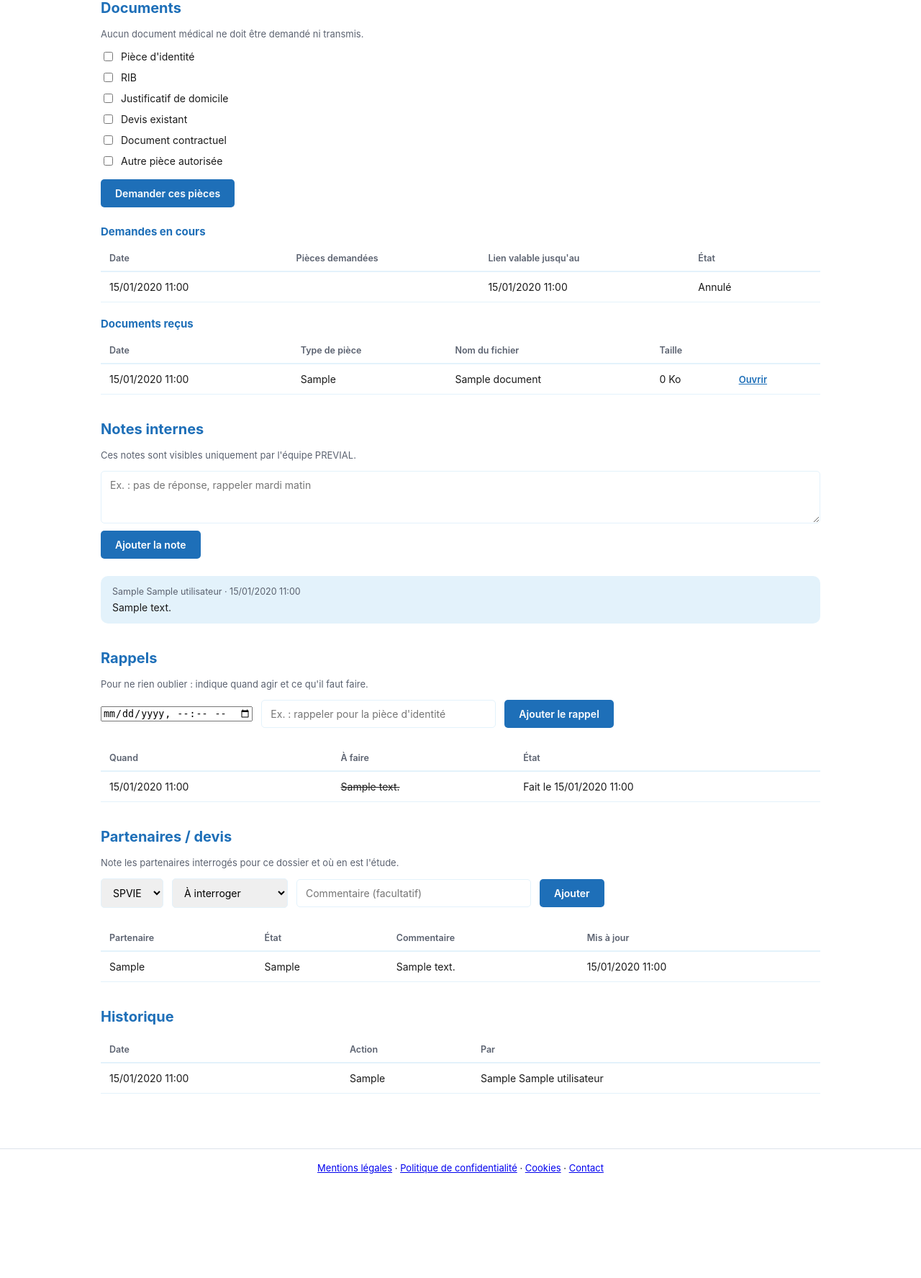
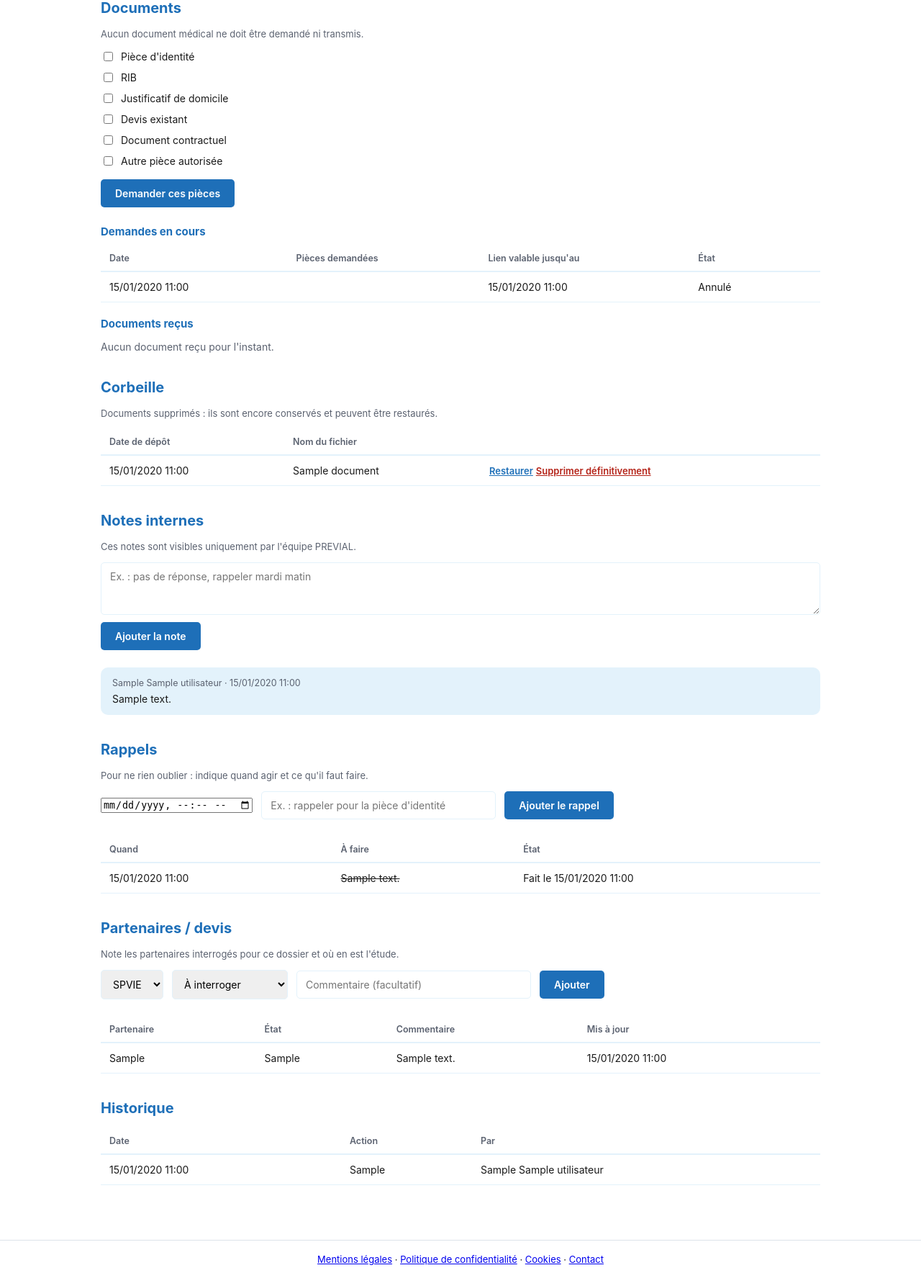
Before and after one commit to Sakina-port/previal, a Flask app: page /equipe/dossiers/1 in a window 1280 px wide. Shown: the part 991-2766 px from the top of the page at 72% size. Before the commit the page ends 2621 px from the top, so only its background shows below. Run offline with Flask 3, Linux system fonts and the light colour scheme; a user stored in the database is signed in; tables that the repository leaves empty hold one stand-in row (values such as "Sample post").

Commit message:
Suppression en deux temps des documents, fiche reparee

```diff
--- a/backend/app.py
+++ b/backend/app.py
@@ -320,6 +320,8 @@ def deconnexion():
     etait_equipe = current_user.is_authenticated and current_user.role in ROLES_EQUIPE
     logout_user()
     return redirect("/equipe" if etait_equipe else "/")
+
+
 @app.route("/equipe/deconnexion")
 def equipe_deconnexion():
     logout_user()
@@ -548,7 +550,10 @@ def pieces_manquantes(ids):
         demandees.setdefault(dm.dossier_id, set()).update(dm.pieces or [])
 
     recues = {}
-    documents = Document.query.filter(Document.dossier_id.in_(ids)).all()
+    documents = Document.query.filter(
+        Document.dossier_id.in_(ids),
+        Document.statut != "supprime"
+    ).all()
     for doc in documents:
         recues.setdefault(doc.dossier_id, set()).add(doc.categorie)
 
@@ -798,7 +803,8 @@ def equipe_fiche_dossier(dossier_id):
             "etat": etat
         })
 
-    documents = Document.query.filter_by(dossier_id=dossier.id).order_by(Document.date_creation.desc()).all()
+    documents = Document.query.filter(Document.dossier_id == dossier.id, Document.statut != "supprime").order_by(Document.date_creation.desc()).all()
+    supprimes = Document.query.filter(Document.dossier_id == dossier.id, Document.statut == "supprime").order_by(Document.date_creation.desc()).all()
     rappels = Rappel.query.filter_by(dossier_id=dossier.id).order_by(Rappel.fait.asc(), Rappel.date_rappel.asc()).all()
     etudes = EtudePartenaire.query.filter_by(dossier_id=dossier.id).order_by(EtudePartenaire.date_maj.desc()).all()
 
@@ -831,6 +837,7 @@ def equipe_fiche_dossier(dossier_id):
         pieces=PIECES,
         libelles_pieces=dict(PIECES),
         documents=documents,
+        supprimes=supprimes,
         rappels=rappels,
         etudes=etudes,
         partenaires=PARTENAIRES,
@@ -1264,6 +1271,9 @@ def equipe_telecharger_document(document_id):
         abort(404)
     document = Document.query.get_or_404(document_id)
 
+    if document.statut == "supprime":
+        abort(404)
+
     try:
         if existe_dans_bucket(document.nom_stocke):
             adresse = adresse_temporaire(document.nom_stocke, 60, document.nom_original, document.type_reel)
@@ -1295,6 +1305,74 @@ def equipe_telecharger_document(document_id):
     )
 
 
+@app.route("/equipe/documents/<int:document_id>/supprimer", methods=["POST"])
+@login_required
+def equipe_supprimer_document(document_id):
+    if current_user.role != "admin":
+        abort(404)
+
+    document = Document.query.get_or_404(document_id)
+
+    if document.statut != "supprime":
+        document.statut = "supprime"
+        db.session.add(Historique(
+            dossier_id=document.dossier_id,
+            utilisateur_id=current_user.id,
+            action="Document supprimé (corbeille) : " + document.nom_original
+        ))
+        db.session.commit()
+
+    return redirect(f"/equipe/dossiers/{document.dossier_id}")
+
+
+@app.route("/equipe/documents/<int:document_id>/restaurer", methods=["POST"])
+@login_required
+def equipe_restaurer_document(document_id):
+    if current_user.role != "admin":
+        abort(404)
+
+    document = Document.query.get_or_404(document_id)
+
+    if document.statut == "supprime":
+        document.statut = "recu"
+        db.session.add(Historique(
+            dossier_id=document.dossier_id,
+            utilisateur_id=current_user.id,
+            action="Document restauré : " + document.nom_original
+        ))
+        db.session.commit()
+
+    return redirect(f"/equipe/dossiers/{document.dossier_id}")
+@app.route("/equipe/documents/<int:document_id>/supprimer-definitivement", methods=["POST"])
+@login_required
+def equipe_supprimer_definitivement(document_id):
+    if current_user.role != "admin":
+        abort(404)
+
+    document = Document.query.get_or_404(document_id)
+    if document.statut != "supprime":
+        abort(404)
+
+    try:
+        supprimer_fichier(document.nom_stocke)
+    except StockageErreur:
+        return Response(
+            "Suppression impossible pour le moment. Merci de réessayer plus tard.",
+            status=503,
+            content_type="text/plain; charset=utf-8"
+        )
+
+    dossier_id = document.dossier_id
+    db.session.add(Historique(
+        dossier_id=dossier_id,
+        utilisateur_id=current_user.id,
+        action="Document supprimé définitivement : " + document.nom_original
+    ))
+    db.session.delete(document)
+    db.session.commit()
+
+    return redirect(f"/equipe/dossiers/{dossier_id}")
+
 with app.app_context():
     db.create_all()
 
--- a/backend/templates/equipe_fiche_dossier.html
+++ b/backend/templates/equipe_fiche_dossier.html
@@ -147,7 +147,14 @@
           <td>{{ libelles_pieces.get(d.categorie, d.categorie) }}</td>
           <td>{{ d.nom_original }}</td>
           <td>{{ (d.taille / 1024)|round(0)|int }} Ko</td>
-          <td>{% if est_admin %}<a href="/equipe/documents/{{ d.id }}/telecharger" target="_blank" class="equipe-lien-doc">Ouvrir</a>{% endif %}</td>
+          <td>
+            {% if est_admin %}
+            <a href="/equipe/documents/{{ d.id }}/telecharger" target="_blank" class="equipe-lien-doc">Ouvrir</a>
+            <form method="POST" action="/equipe/documents/{{ d.id }}/supprimer" style="display:inline;" onsubmit="return confirm('Mettre ce document à la corbeille ?');">
+              <button type="submit" class="equipe-bouton-lien">Supprimer</button>
+            </form>
+            {% endif %}
+          </td>
         </tr>
         {% endfor %}
       </tbody>
@@ -156,6 +163,34 @@
     <p class="equipe-vide">Aucun document reçu pour l'instant.</p>
     {% endif %}
   </div>
+
+  {% if est_admin and supprimes %}
+  <div class="fiche-equipe-bloc">
+    <h2 class="equipe-titre-section">Corbeille</h2>
+    <p class="equipe-note-info">Documents supprimés : ils sont encore conservés et peuvent être restaurés.</p>
+    <table class="equipe-table equipe-table-historique">
+      <thead>
+        <tr><th>Date de dépôt</th><th>Nom du fichier</th><th></th></tr>
+      </thead>
+      <tbody>
+        {% for s in supprimes %}
+        <tr>
+          <td>{{ s.date_creation|heure_paris }}</td>
+          <td>{{ s.nom_original }}</td>
+          <td>
+            <form method="POST" action="/equipe/documents/{{ s.id }}/restaurer" style="display:inline;">
+              <button type="submit" class="equipe-bouton-lien">Restaurer</button>
+            </form>
+            <form method="POST" action="/equipe/documents/{{ s.id }}/supprimer-definitivement" style="display:inline;" onsubmit="return confirm('Supprimer définitivement ce document ? Cette action est irréversible.');">
+              <button type="submit" class="equipe-bouton-lien" style="color:#b42318;">Supprimer définitivement</button>
+            </form>
+          </td>
+        </tr>
+        {% endfor %}
+      </tbody>
+    </table>
+  </div>
+  {% endif %}
 
   <div class="fiche-equipe-bloc">
     <h2 class="equipe-titre-section">Notes internes</h2>
```
